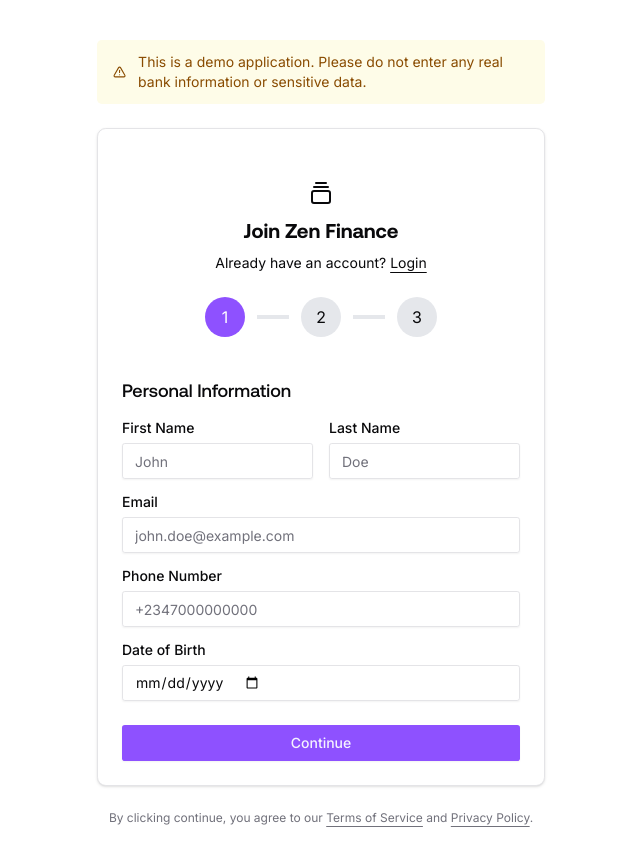
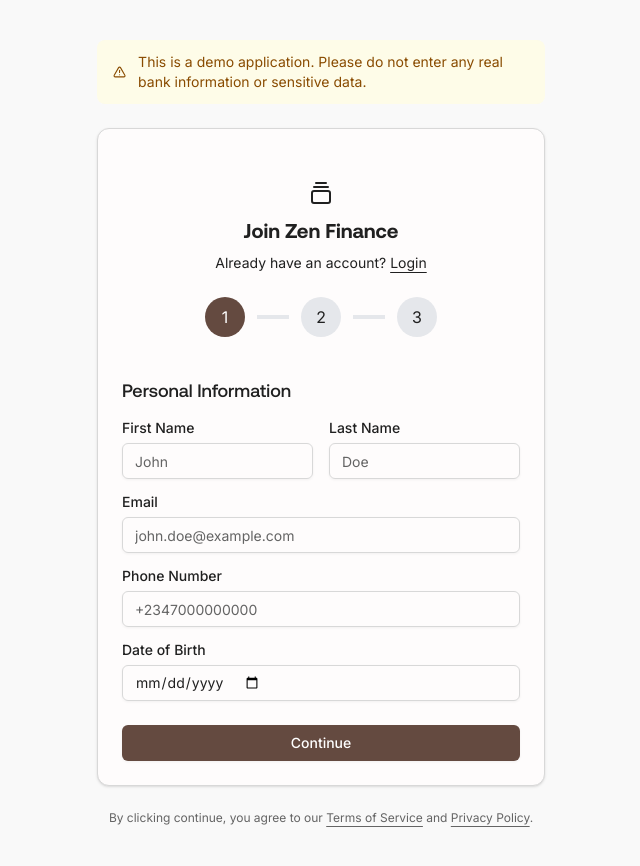
Before and after one commit to jason-ezenwa/zen-ui, a Next.js app: page /signup in a window 1280 px wide. Shown: the whole page, without its empty margins (319-959 px from the left). Built offline with nearby package versions, Linux system fonts and the light colour scheme; no server answers.

Commit message:
feat: add theme toggle functionality with Radix UI switch component and update global styles for light/dark themes

```diff
--- a/package.json
+++ b/package.json
@@ -22,6 +22,7 @@
     "@radix-ui/react-select": "^2.2.4",
     "@radix-ui/react-separator": "^1.1.6",
     "@radix-ui/react-slot": "^1.2.2",
+    "@radix-ui/react-switch": "^1.2.6",
     "@radix-ui/react-tabs": "^1.1.11",
     "@radix-ui/react-toggle": "^1.1.8",
     "@radix-ui/react-toggle-group": "^1.1.9",
--- a/src/components/site-header.tsx
+++ b/src/components/site-header.tsx
@@ -1,9 +1,10 @@
 import { Separator } from "@/components/ui/separator";
 import { SidebarTrigger } from "@/components/ui/sidebar";
+import { ThemeToggle } from "@/components/ui/theme-toggle";
 
 export function SiteHeader() {
   return (
-    <header className="flex h-(--header-height) shrink-0 items-center gap-2 border-b transition-[width,height] ease-linear group-has-data-[collapsible=icon]/sidebar-wrapper:h-(--header-height)">
+    <header className="sticky top-0 z-50 flex h-(--header-height) shrink-0 items-center gap-2 border-b bg-background/95 backdrop-blur supports-[backdrop-filter]:bg-background/60 transition-[width,height] ease-linear group-has-data-[collapsible=icon]/sidebar-wrapper:h-(--header-height)">
       <div className="flex w-full items-center gap-1 px-4 lg:gap-2 lg:px-6">
         <SidebarTrigger className="-ml-1" />
         <Separator
@@ -11,6 +12,9 @@ export function SiteHeader() {
           className="mx-2 data-[orientation=vertical]:h-4"
         />
       </div>
+      <div className="flex items-center gap-2 px-4">
+        <ThemeToggle />
+      </div>
     </header>
   );
 }
--- a/src/components/virtual-card-item.tsx
+++ b/src/components/virtual-card-item.tsx
@@ -137,7 +137,7 @@ export function VirtualCardItem({ card, onRefresh }: VirtualCardItemProps) {
       <CardContent className="px-4">
         <div
           className={cn(
-            "text-3xl font-semibold tabular-nums tracking-tight font-[AeonikPro] text-primary",
+            "text-3xl font-semibold tabular-nums tracking-tight font-[AeonikPro] text-card-foreground",
             isFrozen && "text-slate-500"
           )}>
           {formatCurrency(card.balance, card.currency)}
--- a/src/styles/globals.css
+++ b/src/styles/globals.css
@@ -4,119 +4,215 @@
 @custom-variant dark (&:is(.dark *));
 
 :root {
-  --radius: 0.3rem;
-    --background: oklch(1 0 0);
-    --foreground: oklch(0.141 0.005 285.823);
-    --card: oklch(1 0 0);
-    --card-foreground: oklch(0.141 0.005 285.823);
-    --popover: oklch(1 0 0);
-    --popover-foreground: oklch(0.141 0.005 285.823);
-    --primary: oklch(0.606 0.25 292.717);
-    --primary-foreground: oklch(0.969 0.016 293.756);
-    --secondary: oklch(0.967 0.001 286.375);
-    --secondary-foreground: oklch(0.21 0.006 285.885);
-    --muted: oklch(0.967 0.001 286.375);
-    --muted-foreground: oklch(0.552 0.016 285.938);
-    --accent: oklch(0.967 0.001 286.375);
-    --accent-foreground: oklch(0.21 0.006 285.885);
-    --destructive: oklch(0.577 0.245 27.325);
-    --border: oklch(0.92 0.004 286.32);
-    --input: oklch(0.92 0.004 286.32);
-    --ring: oklch(0.606 0.25 292.717);
-    --chart-1: oklch(0.646 0.222 41.116);
-    --chart-2: oklch(0.6 0.118 184.704);
-    --chart-3: oklch(0.398 0.07 227.392);
-    --chart-4: oklch(0.828 0.189 84.429);
-    --chart-5: oklch(0.769 0.188 70.08);
-    --sidebar: oklch(0.985 0 0);
-    --sidebar-foreground: oklch(0.141 0.005 285.823);
-    --sidebar-primary: oklch(0.606 0.25 292.717);
-    --sidebar-primary-foreground: oklch(0.969 0.016 293.756);
-    --sidebar-accent: oklch(0.967 0.001 286.375);
-    --sidebar-accent-foreground: oklch(0.21 0.006 285.885);
-    --sidebar-border: oklch(0.92 0.004 286.32);
-    --sidebar-ring: oklch(0.606 0.25 292.717);
+  --background: #f9f9f9;
+    --foreground: #202020;
+    --card: #fefcfc;
+    --card-foreground: #202020;
+    --popover: #fcfcfc;
+    --popover-foreground: #202020;
+    --primary: #644a40;
+    --primary-foreground: #ffffff;
+    --secondary: #f4e3cd;
+    --secondary-foreground: #582d1d;
+    --muted: #efefef;
+    --muted-foreground: #646464;
+    --accent: #e8e8e8;
+    --accent-foreground: #202020;
+    --destructive: #e54d2e;
+    --destructive-foreground: #ffffff;
+    --border: #d8d8d8;
+    --input: #d8d8d8;
+    --ring: #644a40;
+    --chart-1: #644a40;
+    --chart-2: #ffdfb5;
+    --chart-3: #e8e8e8;
+    --chart-4: #ffe6c4;
+    --chart-5: #66493e;
+    --sidebar: #fbfbfb;
+    --sidebar-foreground: #252525;
+    --sidebar-primary: #343434;
+    --sidebar-primary-foreground: #fbfbfb;
+    --sidebar-accent: #f7f7f7;
+    --sidebar-accent-foreground: #343434;
+    --sidebar-border: #ebebeb;
+    --sidebar-ring: #b5b5b5;
+    --font-sans: ui-sans-serif, system-ui, -apple-system, BlinkMacSystemFont, 'Segoe UI', Roboto, 'Helvetica Neue', Arial, 'Noto Sans', sans-serif, 'Apple Color Emoji', 'Segoe UI Emoji', 'Segoe UI Symbol', 'Noto Color Emoji';
+    --font-serif: ui-serif, Georgia, Cambria, "Times New Roman", Times, serif;
+    --font-mono: ui-monospace, SFMono-Regular, Menlo, Monaco, Consolas, "Liberation Mono", "Courier New", monospace;
+    --radius: 0.5rem;
+    --shadow-x: 0;
+    --shadow-y: 1px;
+    --shadow-blur: 3px;
+    --shadow-spread: 0px;
+    --shadow-opacity: 0.1;
+    --shadow-color: oklch(0 0 0);
+    --shadow-2xs: 0 1px 3px 0px hsl(0 0% 0% / 0.05);
+    --shadow-xs: 0 1px 3px 0px hsl(0 0% 0% / 0.05);
+    --shadow-sm: 0 1px 3px 0px hsl(0 0% 0% / 0.10), 0 1px 2px -1px hsl(0 0% 0% / 0.10);
+    --shadow: 0 1px 3px 0px hsl(0 0% 0% / 0.10), 0 1px 2px -1px hsl(0 0% 0% / 0.10);
+    --shadow-md: 0 1px 3px 0px hsl(0 0% 0% / 0.10), 0 2px 4px -1px hsl(0 0% 0% / 0.10);
+    --shadow-lg: 0 1px 3px 0px hsl(0 0% 0% / 0.10), 0 4px 6px -1px hsl(0 0% 0% / 0.10);
+    --shadow-xl: 0 1px 3px 0px hsl(0 0% 0% / 0.10), 0 8px 10px -1px hsl(0 0% 0% / 0.10);
+    --shadow-2xl: 0 1px 3px 0px hsl(0 0% 0% / 0.25);
+    --tracking-normal: 0em;
+    --spacing: 0.25rem;
   }
 
   .dark {
-    --background: oklch(0.141 0.005 285.823);
-    --foreground: oklch(0.985 0 0);
-    --card: oklch(0.21 0.006 285.885);
-    --card-foreground: oklch(0.985 0 0);
-    --popover: oklch(0.21 0.006 285.885);
-    --popover-foreground: oklch(0.985 0 0);
-    --primary: oklch(0.541 0.281 293.009);
-    --primary-foreground: oklch(0.969 0.016 293.756);
-    --secondary: oklch(0.274 0.006 286.033);
-    --secondary-foreground: oklch(0.985 0 0);
-    --muted: oklch(0.274 0.006 286.033);
-    --muted-foreground: oklch(0.705 0.015 286.067);
-    --accent: oklch(0.274 0.006 286.033);
-    --accent-foreground: oklch(0.985 0 0);
-    --destructive: oklch(0.704 0.191 22.216);
-    --border: oklch(1 0 0 / 10%);
-    --input: oklch(1 0 0 / 15%);
-    --ring: oklch(0.541 0.281 293.009);
-    --chart-1: oklch(0.488 0.243 264.376);
-    --chart-2: oklch(0.696 0.17 162.48);
-    --chart-3: oklch(0.769 0.188 70.08);
-    --chart-4: oklch(0.627 0.265 303.9);
-    --chart-5: oklch(0.645 0.246 16.439);
-    --sidebar: oklch(0.21 0.006 285.885);
-    --sidebar-foreground: oklch(0.985 0 0);
-    --sidebar-primary: oklch(0.541 0.281 293.009);
-    --sidebar-primary-foreground: oklch(0.969 0.016 293.756);
-    --sidebar-accent: oklch(0.274 0.006 286.033);
-    --sidebar-accent-foreground: oklch(0.985 0 0);
-    --sidebar-border: oklch(1 0 0 / 10%);
-    --sidebar-ring: oklch(0.541 0.281 293.009);
+  --background: #111111;
+    --foreground: #eeeeee;
+    --card: #191919;
+    --card-foreground: #eeeeee;
+    --popover: #191919;
+    --popover-foreground: #eeeeee;
+    --primary: #393028;
+    --primary-foreground: #ffe0c2;
+    --secondary: #64594f;
+    --secondary-foreground: #ffe0c2;
+    --muted: #222222;
+    --muted-foreground: #b4b4b4;
+    --accent: #2a2a2a;
+    --accent-foreground: #eeeeee;
+    --destructive: #e54d2e;
+    --destructive-foreground: #ffffff;
+    --border: #201e18;
+    --input: #484848;
+    --ring: #ffe0c2;
+    --chart-1: #ffe0c2;
+    --chart-2: #393028;
+    --chart-3: #2a2a2a;
+    --chart-4: #42382e;
+    --chart-5: #ffe0c1;
+    --sidebar: #18181b;
+    --sidebar-foreground: #f4f4f5;
+    --sidebar-primary: #343434;
+    --sidebar-primary-foreground: #ffffff;
+    --sidebar-accent: #27272a;
+    --sidebar-accent-foreground: #f4f4f5;
+    --sidebar-border: #27272a;
+    --sidebar-ring: #d4d4d8;
+    --font-sans: ui-sans-serif, system-ui, -apple-system, BlinkMacSystemFont, 'Segoe UI', Roboto, 'Helvetica Neue', Arial, 'Noto Sans', sans-serif, 'Apple Color Emoji', 'Segoe UI Emoji', 'Segoe UI Symbol', 'Noto Color Emoji';
+    --font-serif: ui-serif, Georgia, Cambria, "Times New Roman", Times, serif;
+    --font-mono: ui-monospace, SFMono-Regular, Menlo, Monaco, Consolas, "Liberation Mono", "Courier New", monospace;
+    --radius: 0.5rem;
+    --shadow-x: 0;
+    --shadow-y: 1px;
+    --shadow-blur: 3px;
+    --shadow-spread: 0px;
+    --shadow-opacity: 0.1;
+    --shadow-color: oklch(0 0 0);
+    --shadow-2xs: 0 1px 3px 0px hsl(0 0% 0% / 0.05);
+    --shadow-xs: 0 1px 3px 0px hsl(0 0% 0% / 0.05);
+    --shadow-sm: 0 1px 3px 0px hsl(0 0% 0% / 0.10), 0 1px 2px -1px hsl(0 0% 0% / 0.10);
+    --shadow: 0 1px 3px 0px hsl(0 0% 0% / 0.10), 0 1px 2px -1px hsl(0 0% 0% / 0.10);
+    --shadow-md: 0 1px 3px 0px hsl(0 0% 0% / 0.10), 0 2px 4px -1px hsl(0 0% 0% / 0.10);
+    --shadow-lg: 0 1px 3px 0px hsl(0 0% 0% / 0.10), 0 4px 6px -1px hsl(0 0% 0% / 0.10);
+    --shadow-xl: 0 1px 3px 0px hsl(0 0% 0% / 0.10), 0 8px 10px -1px hsl(0 0% 0% / 0.10);
+    --shadow-2xl: 0 1px 3px 0px hsl(0 0% 0% / 0.25);
 }
 
 @theme inline {
   --color-background: var(--background);
   --color-foreground: var(--foreground);
-  --font-sans: var(--font-geist-sans);
-  --font-mono: var(--font-geist-mono);
+  --color-card: var(--card);
+    --color-card-foreground: var(--card-foreground);
+    --color-popover: var(--popover);
+    --color-popover-foreground: var(--popover-foreground);
+    --color-primary: var(--primary);
+    --color-primary-foreground: var(--primary-foreground);
+    --color-secondary: var(--secondary);
+    --color-secondary-foreground: var(--secondary-foreground);
+    --color-muted: var(--muted);
+    --color-muted-foreground: var(--muted-foreground);
+    --color-accent: var(--accent);
+    --color-accent-foreground: var(--accent-foreground);
+    --color-destructive: var(--destructive);
+    --color-destructive-foreground: var(--destructive-foreground);
+    --color-border: var(--border);
+    --color-input: var(--input);
+    --color-ring: var(--ring);
+    --color-chart-1: var(--chart-1);
+    --color-chart-2: var(--chart-2);
+    --color-chart-3: var(--chart-3);
+    --color-chart-4: var(--chart-4);
+    --color-chart-5: var(--chart-5);
+    --color-sidebar: var(--sidebar);
+    --color-sidebar-foreground: var(--sidebar-foreground);
+    --color-sidebar-primary: var(--sidebar-primary);
+    --color-sidebar-primary-foreground: var(--sidebar-primary-foreground);
+    --color-sidebar-accent: var(--sidebar-accent);
+    --color-sidebar-accent-foreground: var(--sidebar-accent-foreground);
+    --color-sidebar-border: var(--sidebar-border);
   --color-sidebar-ring: var(--sidebar-ring);
+--font-sans: var(--font-sans);
+  --font-mono: var(--font-mono);
+  --font-serif: var(--font-serif);
+
+  --radius-sm: calc(var(--radius) - 4px);
+  --radius-md: calc(var(--radius) - 2px);
+  --radius-lg: var(--radius);
+  --radius-xl: calc(var(--radius) + 4px);
+
+  --shadow-2xs: var(--shadow-2xs);
+  --shadow-xs: var(--shadow-xs);
+  --shadow-sm: var(--shadow-sm);
+  --shadow: var(--shadow);
+  --shadow-md: var(--shadow-md);
+  --shadow-lg: var(--shadow-lg);
+  --shadow-xl: var(--shadow-xl);
+  --shadow-2xl: var(--shadow-2xl);
+}
+
+@theme inline {
+  --color-background: var(--background);
+  --color-foreground: var(--foreground);
+  --color-card: var(--card);
+  --color-card-foreground: var(--card-foreground);
+  --color-popover: var(--popover);
+  --color-popover-foreground: var(--popover-foreground);
+  --color-primary: var(--primary);
+  --color-primary-foreground: var(--primary-foreground);
+  --color-secondary: var(--secondary);
+  --color-secondary-foreground: var(--secondary-foreground);
+  --color-muted: var(--muted);
+  --color-muted-foreground: var(--muted-foreground);
+  --color-accent: var(--accent);
+  --color-accent-foreground: var(--accent-foreground);
+  --color-destructive: var(--destructive);
+  --color-destructive-foreground: var(--destructive-foreground);
+  --color-border: var(--border);
+  --color-input: var(--input);
+  --color-ring: var(--ring);
+  --color-chart-1: var(--chart-1);
+  --color-chart-2: var(--chart-2);
+  --color-chart-3: var(--chart-3);
+  --color-chart-4: var(--chart-4);
+  --color-chart-5: var(--chart-5);
+  --color-sidebar: var(--sidebar);
+  --color-sidebar-foreground: var(--sidebar-foreground);
+  --color-sidebar-primary: var(--sidebar-primary);
+  --color-sidebar-primary-foreground: var(--sidebar-primary-foreground);
+  --color-sidebar-accent: var(--sidebar-accent);
+  --color-sidebar-accent-foreground: var(--sidebar-accent-foreground);
     --color-sidebar-border: var(--sidebar-border);
-    --color-sidebar-accent-foreground: var(--sidebar-accent-foreground);
-    --color-sidebar-accent: var(--sidebar-accent);
-    --color-sidebar-primary-foreground: var(--sidebar-primary-foreground);
-    --color-sidebar-primary: var(--sidebar-primary);
-    --color-sidebar-foreground: var(--sidebar-foreground);
-    --color-sidebar: var(--sidebar);
-    --color-chart-5: var(--chart-5);
-    --color-chart-4: var(--chart-4);
-    --color-chart-3: var(--chart-3);
-    --color-chart-2: var(--chart-2);
-    --color-chart-1: var(--chart-1);
-    --color-ring: var(--ring);
-    --color-input: var(--input);
-    --color-border: var(--border);
-    --color-destructive: var(--destructive);
-    --color-accent-foreground: var(--accent-foreground);
-    --color-accent: var(--accent);
-    --color-muted-foreground: var(--muted-foreground);
-    --color-muted: var(--muted);
-    --color-secondary-foreground: var(--secondary-foreground);
-    --color-secondary: var(--secondary);
-    --color-primary-foreground: var(--primary-foreground);
-    --color-primary: var(--primary);
-    --color-popover-foreground: var(--popover-foreground);
-    --color-popover: var(--popover);
-    --color-card-foreground: var(--card-foreground);
-    --color-card: var(--card);
+  --color-sidebar-ring: var(--sidebar-ring);
+    --font-sans: var(--font-sans);
+    --font-mono: var(--font-mono);
+    --font-serif: var(--font-serif);
+
     --radius-sm: calc(var(--radius) - 4px);
     --radius-md: calc(var(--radius) - 2px);
     --radius-lg: var(--radius);
     --radius-xl: calc(var(--radius) + 4px);
-}
 
-@media (prefers-color-scheme: root) {
-  :root {
-    --background: #0a0a0a;
-    --foreground: #ededed;
-  }
+  --shadow-2xs: var(--shadow-2xs);
+    --shadow-xs: var(--shadow-xs);
+    --shadow-sm: var(--shadow-sm);
+    --shadow: var(--shadow);
+    --shadow-md: var(--shadow-md);
+    --shadow-lg: var(--shadow-lg);
+    --shadow-xl: var(--shadow-xl);
+    --shadow-2xl: var(--shadow-2xl);
 }
 
 @font-face {
```
Also changed, not shown: src/components/ui/switch.tsx (added, +29 -0 lines), src/components/ui/theme-toggle.tsx (added, +22 -0 lines), src/pages/_app.tsx (+7 -0 lines), 1 other file (tests, documents, lock files or other folders).
